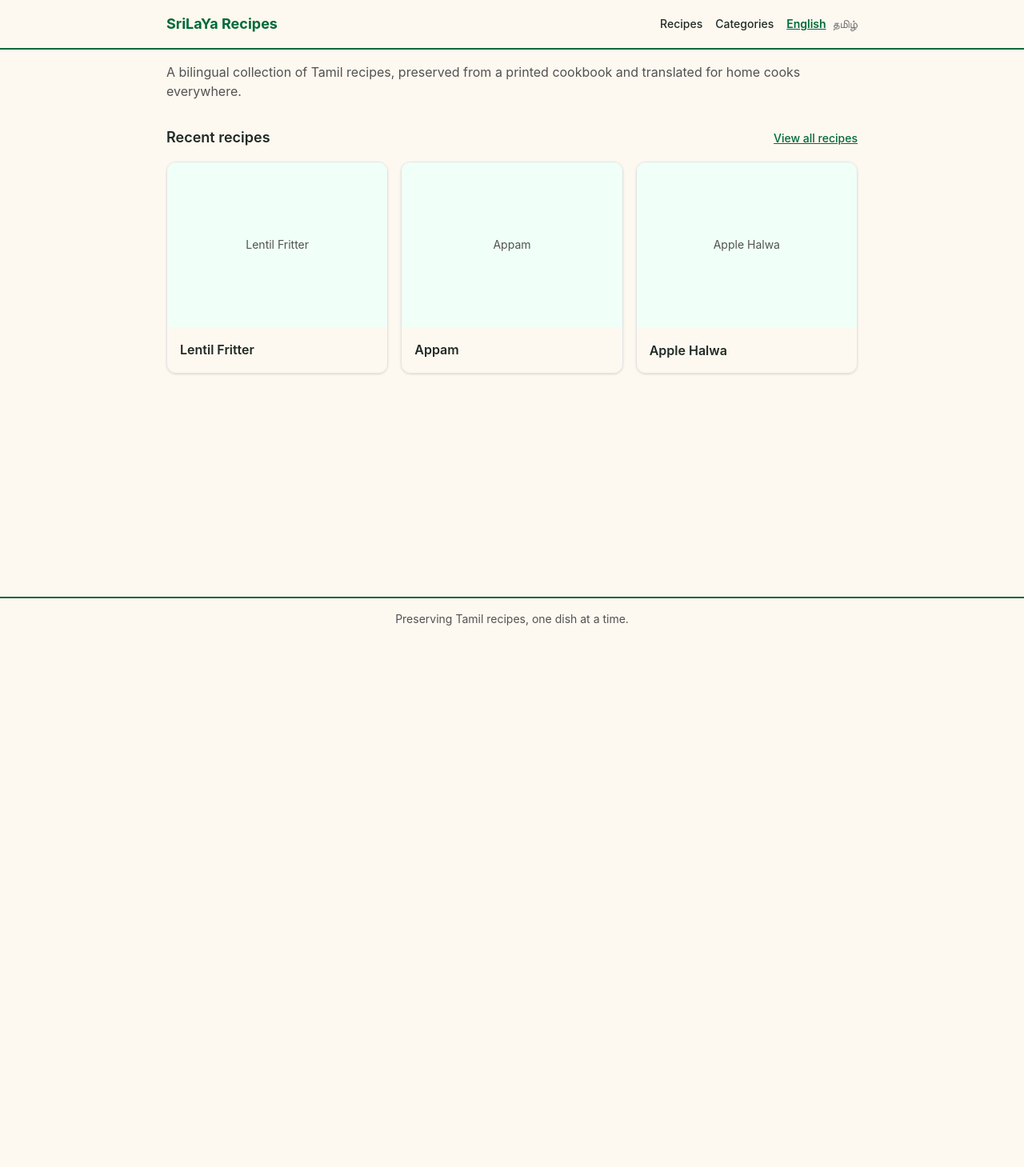
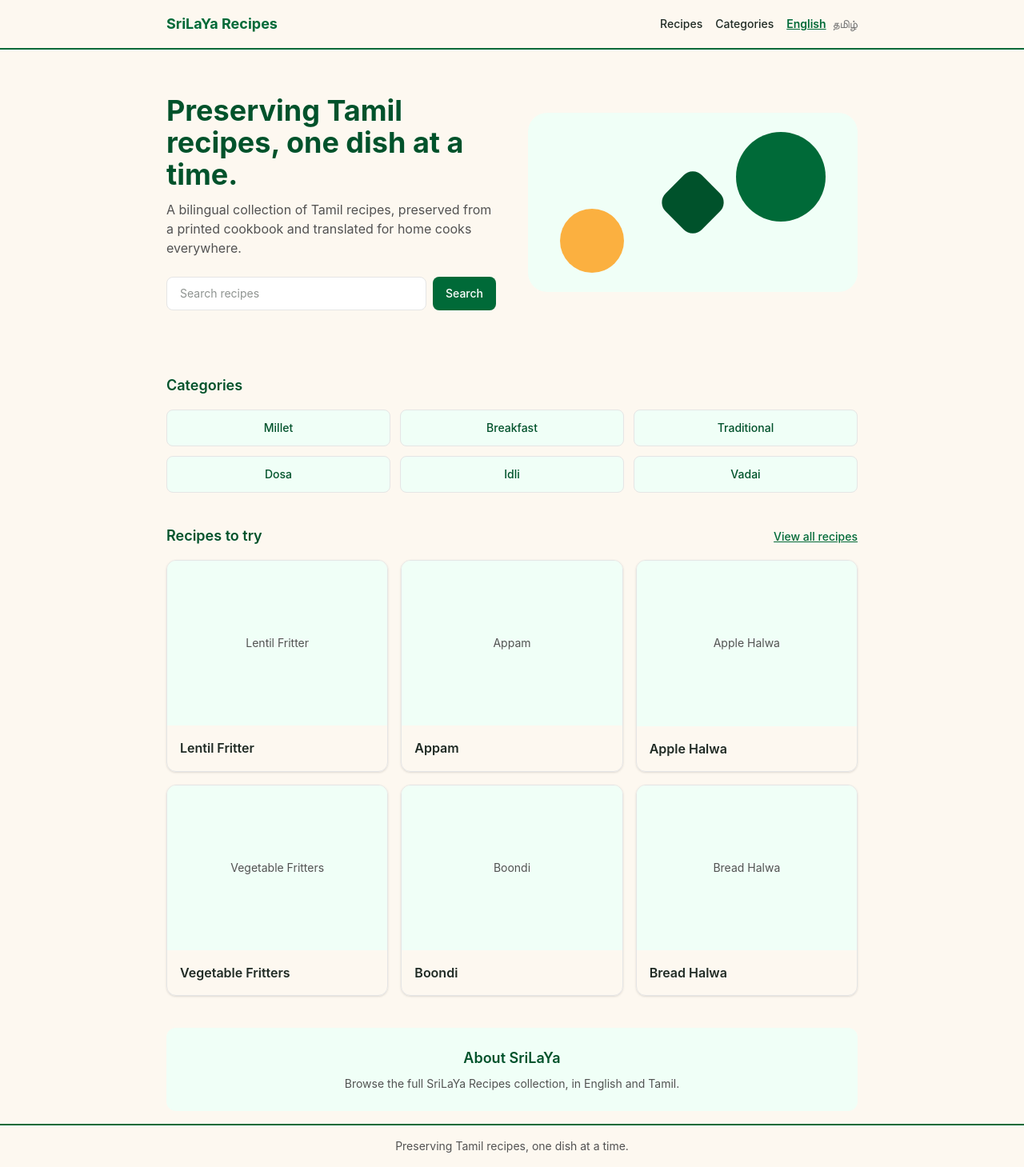
Before and after one commit to srilayaenter/Blogger, a Next.js app: page /en in a window 1280 px wide. Shown: the whole page at 80% size. Before the commit the page ends 800 px from the top, so only its background shows below. Built offline with nearby package versions, Linux system fonts and the light colour scheme.

Commit message:
feat: enrich recipe homepage

```diff
--- a/src/app/[locale]/page.tsx
+++ b/src/app/[locale]/page.tsx
@@ -1,7 +1,9 @@
 import Link from "next/link";
 import type { Metadata } from "next";
-import { getPublishedRecipes } from "@/lib/content/loader";
+import { getAllCategories, getPublishedRecipes } from "@/lib/content/loader";
 import { RecipeList } from "@/components/recipes/RecipeList";
+import { Hero } from "@/components/home/Hero";
+import { CategoryGrid } from "@/components/home/CategoryGrid";
 import {
   absoluteUrl,
   baseOpenGraph,
@@ -10,18 +12,27 @@ import {
   type Locale,
 } from "@/lib/metadata";
 
+// The `intro` string is also used, verbatim, as Hero's supporting copy (src/components/home/Hero.tsx) --
+// kept here too because generateMetadata below needs it for the page description.
 const LABELS = {
   en: {
     intro:
       "A bilingual collection of Tamil recipes, preserved from a printed cookbook and translated for home cooks everywhere.",
-    recent: "Recent recipes",
+    categories: "Categories",
+    recipesToTry: "Recipes to try",
     viewAll: "View all recipes",
+    about: "About SriLaYa",
+    aboutBody: "Browse the full SriLaYa Recipes collection, in English and Tamil.",
   },
   ta: {
     intro:
       "அச்சிடப்பட்ட சமையல் புத்தகத்திலிருந்து பாதுகாக்கப்பட்ட, இருமொழி தமிழ் சமையல் குறிப்புகளின் தொகுப்பு.",
-    recent: "சமீபத்திய சமையல் குறிப்புகள்",
+    categories: "வகைகள்",
+    recipesToTry: "முயற்சிக்க வேண்டிய சமையல் குறிப்புகள்",
     viewAll: "அனைத்தையும் காண்க",
+    about: "ஸ்ரீலயா பற்றி",
+    aboutBody:
+      "ஸ்ரீலயா சமையல் குறிப்புகளின் முழுத் தொகுப்பையும் தமிழிலும் ஆங்கிலத்திலும் பார்வையிடுங்கள்.",
   },
 } satisfies Record<Locale, Record<string, string>>;
 
@@ -53,22 +64,43 @@ export default async function HomePage({ params }: { params: Promise<{ locale: L
   const { locale } = await params;
   const t = LABELS[locale];
   const recipes = await getPublishedRecipes();
-  const recent = recipes.slice(0, 3);
+  const categories = await getAllCategories();
+  // Preserves existing order from content/categories.json and content/recipes/*.json --
+  // no sorting or reordering is applied, just a slice of the first 6.
+  const featuredCategories = categories.slice(0, 6);
+  const recipesToTry = recipes.slice(0, 6);
 
   return (
     <div>
-      <p className="text-neutral-600">{t.intro}</p>
+      <Hero locale={locale} />
 
-      <section className="mt-8">
+      <section className="mt-10">
+        <h2 className="text-lg font-semibold text-brand-dark">{t.categories}</h2>
+        <div className="mt-4">
+          <CategoryGrid categories={featuredCategories} locale={locale} />
+        </div>
+      </section>
+
+      <section className="mt-10">
         <div className="flex items-baseline justify-between">
-          <h2 className="text-lg font-semibold">{t.recent}</h2>
+          <h2 className="text-lg font-semibold text-brand-dark">{t.recipesToTry}</h2>
           <Link href={`/${locale}/recipes`} className="text-sm font-medium text-brand underline">
             {t.viewAll}
           </Link>
         </div>
         <div className="mt-4">
-          <RecipeList recipes={recent} locale={locale} />
+          <RecipeList recipes={recipesToTry} locale={locale} />
         </div>
+      </section>
+
+      <section
+        className="mt-10 rounded-xl bg-brand-light px-4 py-6 text-center"
+        aria-labelledby="about-heading"
+      >
+        <h2 id="about-heading" className="text-lg font-semibold text-brand-dark">
+          {t.about}
+        </h2>
+        <p className="mx-auto mt-2 max-w-2xl text-sm text-neutral-600">{t.aboutBody}</p>
       </section>
     </div>
   );
--- /dev/null
+++ b/src/components/home/CategoryGrid.tsx
@@ -0,0 +1,26 @@
+import Link from "next/link";
+import type { Category } from "@/types/category";
+
+type Locale = "en" | "ta";
+
+export function CategoryGrid({
+  categories,
+  locale,
+}: {
+  categories: Category[];
+  locale: Locale;
+}) {
+  return (
+    <div className="grid grid-cols-2 gap-3 sm:grid-cols-3">
+      {categories.map((category) => (
+        <Link
+          key={category.slug}
+          href={`/${locale}/categories/${category.slug}/`}
+          className="rounded-lg border border-neutral-200 bg-brand-light px-4 py-3 text-center text-sm font-medium text-brand-dark transition hover:border-brand hover:shadow-md focus:outline-none focus-visible:ring-2 focus-visible:ring-brand"
+        >
+          {locale === "ta" ? category.name_ta : category.name_en}
+        </Link>
+      ))}
+    </div>
+  );
+}
--- /dev/null
+++ b/src/components/home/Hero.tsx
@@ -0,0 +1,84 @@
+"use client";
+
+import { useState, type FormEvent } from "react";
+import { useRouter } from "next/navigation";
+
+type Locale = "en" | "ta";
+
+const LABELS = {
+  en: {
+    headline: "Preserving Tamil recipes, one dish at a time.",
+    supporting:
+      "A bilingual collection of Tamil recipes, preserved from a printed cookbook and translated for home cooks everywhere.",
+    searchLabel: "Search recipes",
+    searchPlaceholder: "Search recipes",
+    searchSubmit: "Search",
+  },
+  ta: {
+    headline: "தமிழ் சமையல் குறிப்புகளைப் பாதுகாக்கிறோம்.",
+    supporting:
+      "அச்சிடப்பட்ட சமையல் புத்தகத்திலிருந்து பாதுகாக்கப்பட்ட, இருமொழி தமிழ் சமையல் குறிப்புகளின் தொகுப்பு.",
+    searchLabel: "சமையல் குறிப்புகளைத் தேடுங்கள்",
+    searchPlaceholder: "சமையல் குறிப்புகளைத் தேடுங்கள்",
+    searchSubmit: "தேடு",
+  },
+} satisfies Record<Locale, Record<string, string>>;
+
+// A homepage-only search entry point: submitting always navigates to /[locale]/recipes/,
+// where RecipeSearch owns all actual filtering. This form holds no filtered results itself,
+// so there is only ever one search implementation on the site.
+export function Hero({ locale }: { locale: Locale }) {
+  const t = LABELS[locale];
+  const router = useRouter();
+  const [query, setQuery] = useState("");
+
+  function handleSubmit(event: FormEvent<HTMLFormElement>) {
+    event.preventDefault();
+    const trimmed = query.trim();
+    router.push(
+      trimmed ? `/${locale}/recipes/?q=${encodeURIComponent(trimmed)}` : `/${locale}/recipes/`,
+    );
+  }
+
+  return (
+    <section className="grid items-center gap-6 py-6 md:grid-cols-2 md:gap-10 md:py-10">
+      <div>
+        <h1 className="text-3xl font-bold text-brand-dark md:text-4xl">{t.headline}</h1>
+        <p className="mt-3 max-w-md text-neutral-600">{t.supporting}</p>
+
+        <form onSubmit={handleSubmit} className="mt-6 flex max-w-md gap-2">
+          <div className="flex-1">
+            <label htmlFor="hero-recipe-search" className="sr-only">
+              {t.searchLabel}
+            </label>
+            <input
+              id="hero-recipe-search"
+              type="search"
+              value={query}
+              onChange={(event) => setQuery(event.target.value)}
+              placeholder={t.searchPlaceholder}
+              autoComplete="off"
+              className="w-full rounded-lg border border-neutral-200 bg-white px-4 py-2.5 text-sm focus:border-brand focus:outline-none focus-visible:ring-2 focus-visible:ring-brand"
+            />
+          </div>
+          <button
+            type="submit"
+            className="shrink-0 rounded-lg bg-brand px-4 py-2.5 text-sm font-medium text-white transition hover:bg-brand-dark focus:outline-none focus-visible:ring-2 focus-visible:ring-brand-dark"
+          >
+            {t.searchSubmit}
+          </button>
+        </form>
+      </div>
+
+      <div
+        aria-hidden="true"
+        className="relative h-24 overflow-hidden rounded-2xl md:h-56 md:rounded-3xl"
+      >
+        <div className="absolute inset-0 bg-brand-light" />
+        <div className="absolute top-2 right-6 h-16 w-16 rounded-full bg-brand md:top-6 md:right-10 md:h-28 md:w-28" />
+        <div className="absolute bottom-2 left-6 h-12 w-12 rounded-full bg-brand-accent md:bottom-6 md:left-10 md:h-20 md:w-20" />
+        <div className="absolute top-1/2 left-1/2 h-10 w-10 -translate-x-1/2 -translate-y-1/2 rotate-45 rounded-lg bg-brand-dark md:h-16 md:w-16 md:rounded-2xl" />
+      </div>
+    </section>
+  );
+}
```
